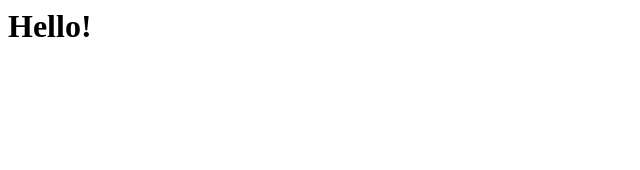
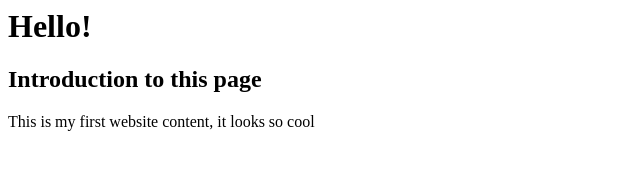
Before and after one commit to perrinesite/braindump, a plain HTML site: page index.html in a window 1280 px wide. Shown: the whole page, without its empty margins (0-640 px from the left). Drawn offline with Linux system fonts and the light colour scheme.

Commit message:
Update index.html

```diff
--- a/index.html
+++ b/index.html
@@ -1 +1,3 @@
 <h1>Hello!</h1>
+<h2>Introduction to this page</h2>
+<p>This is my first website content, it looks so cool</p>
```
